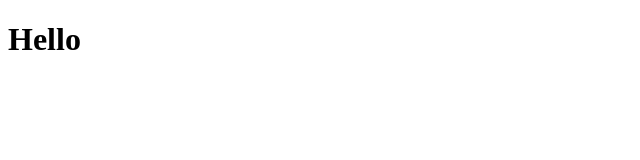
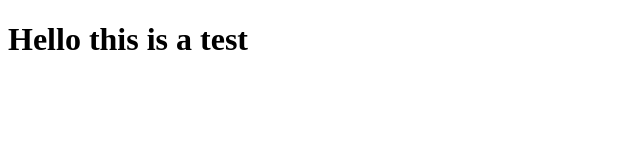
Before and after one commit to Goddertz/charlesgoddertz.github.io, a plain HTML site: page index.html in a window 1280 px wide. Shown: the whole page, without its empty margins (0-640 px from the left). Drawn offline with Linux system fonts and the light colour scheme.

Commit message:
third commit

```diff
--- a/index.html
+++ b/index.html
@@ -6,6 +6,6 @@
     <title>Document</title>
   </head>
   <body>
-    <h1>Hello</h1>
+    <h1>Hello this is a test</h1>
   </body>
 </html>
```
